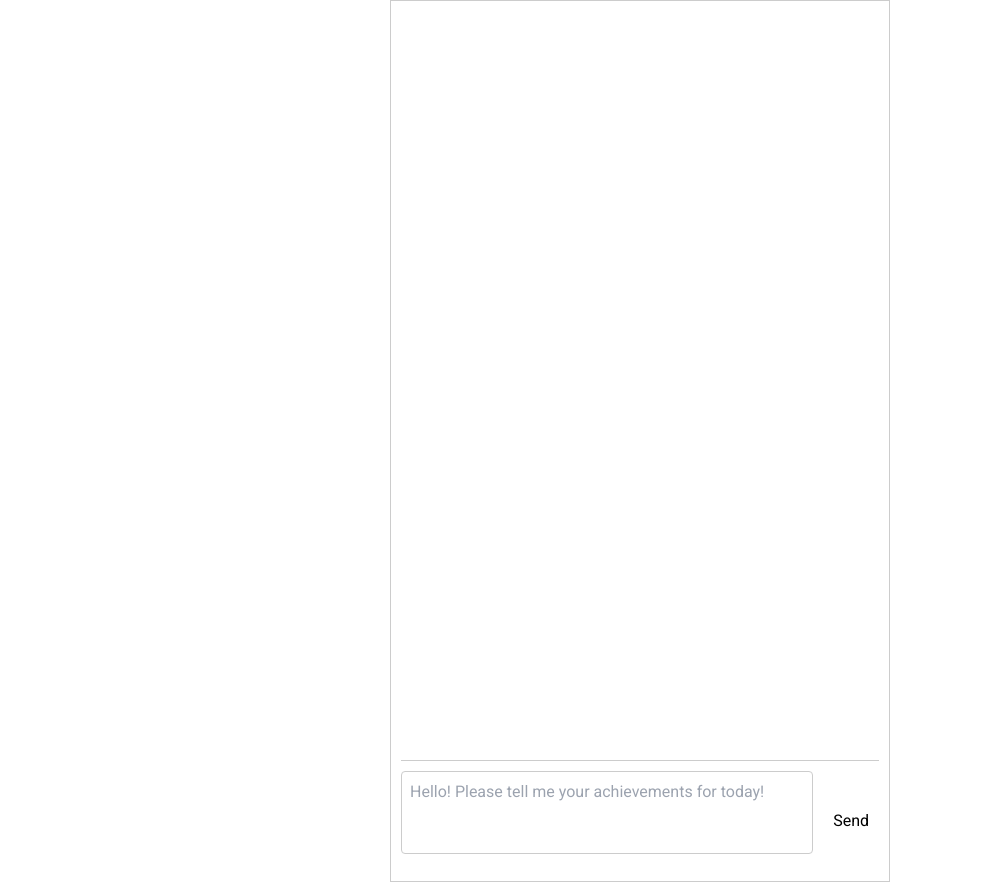
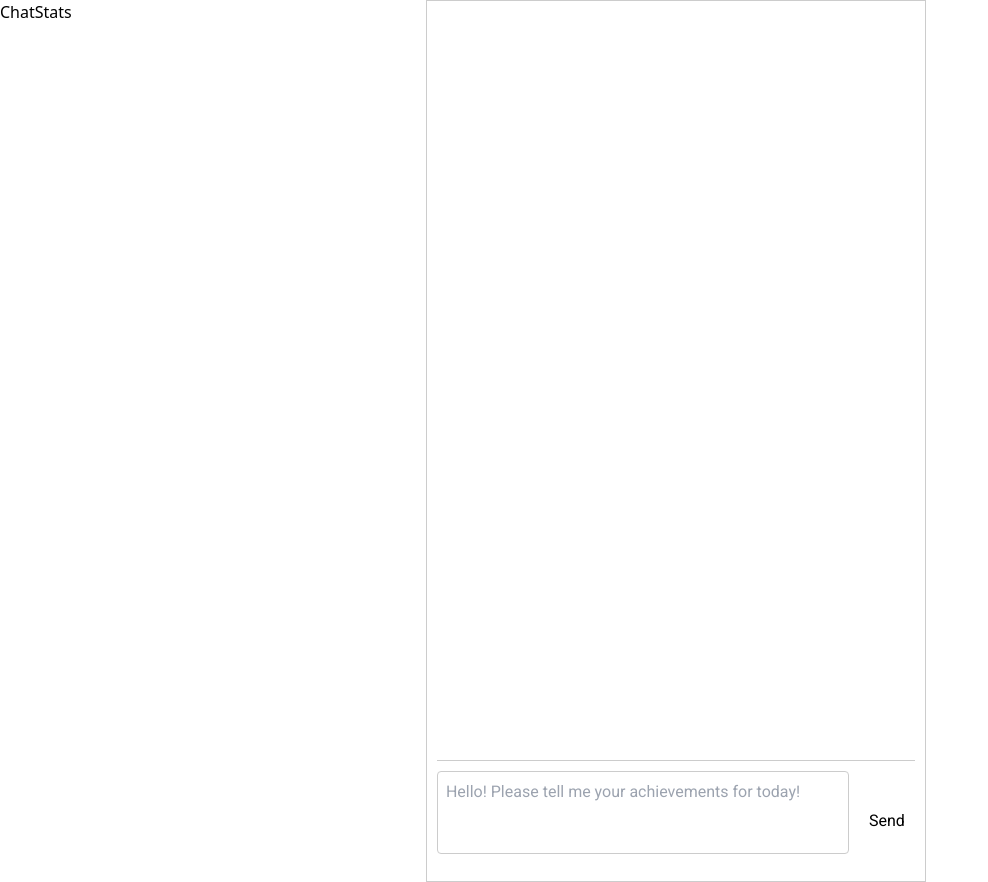
Before and after one commit to CousCous08/Fruit-Ion, a React (Create React App) app in the folder app/: page / in a window 1280 px wide. Shown: the whole page, without its empty margins (0-988 px from the left). Built offline with nearby package versions, Linux system fonts and the light colour scheme.

Commit message:
Add react-router-dom to navigate screen

```diff
--- a/app/package.json
+++ b/app/package.json
@@ -9,6 +9,7 @@
     "@testing-library/user-event": "^13.5.0",
     "react": "^18.2.0",
     "react-dom": "^18.2.0",
+    "react-router-dom": "^6.19.0",
     "react-scripts": "5.0.1",
     "web-vitals": "^2.1.4"
   },
--- a/app/src/App.css
+++ b/app/src/App.css
@@ -1,6 +1,11 @@
 .App {
   text-align: center;
+  display: flex;
 }
+
+.menu (
+  width: 200px;
+)
 
 .App-logo {
   height: 40vmin;
--- a/app/src/App.js
+++ b/app/src/App.js
@@ -1,12 +1,24 @@
-import React from 'react';
+import React, { useState } from 'react';
+import { BrowserRouter as Router, Route, Routes } from 'react-router-dom';
 import './App.css';
+import Menu from './Menu';
 import ChatInterface from './ChatInterface';
 
 function App() {
+  const [currentScreen, setCurrentScreen] = useState('chat');
+
+
   return (
-    <div className="App">
-      <ChatInterface />
-    </div>
+    <Router>
+      <div className="App">
+        <Menu />
+        <Routes>
+          <Route path="/" element={<ChatInterface />} />
+          {/* Define other routes here */}
+        </Routes>
+      </div>
+    </Router>
+
   );
 }
 
--- a/app/src/ChatInterface.js
+++ b/app/src/ChatInterface.js
@@ -1,7 +1,7 @@
 import React, { useState, useEffect, useRef } from 'react';
 import './ChatInterface.css';
 import userImage from './Sample_User_Icon.png';
-import aiImage from './AI_Icon.png';
+import aiImage from './grape_icon.png';
 
 const ChatInterface = () => {
     const [messages, setMessages] = useState([]);
--- /dev/null
+++ b/app/src/Menu.js
@@ -0,0 +1,13 @@
+import React from 'react'
+import { Link } from 'react-router-dom';
+
+const Menu = () => {
+    return (
+        <div className="menu">
+            <Link to="/">Chat</Link>
+            <Link to="/stats">Stats</Link>
+        </div>
+    );
+}
+
+export default Menu;
```
Also changed, not shown: app/src/grape_icon.png (added), 1 other file (tests, documents, lock files or other folders).
